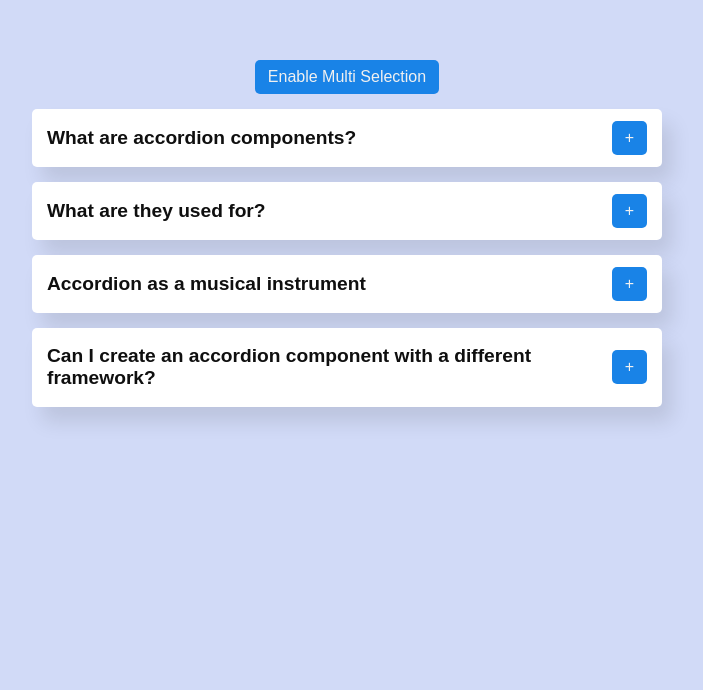
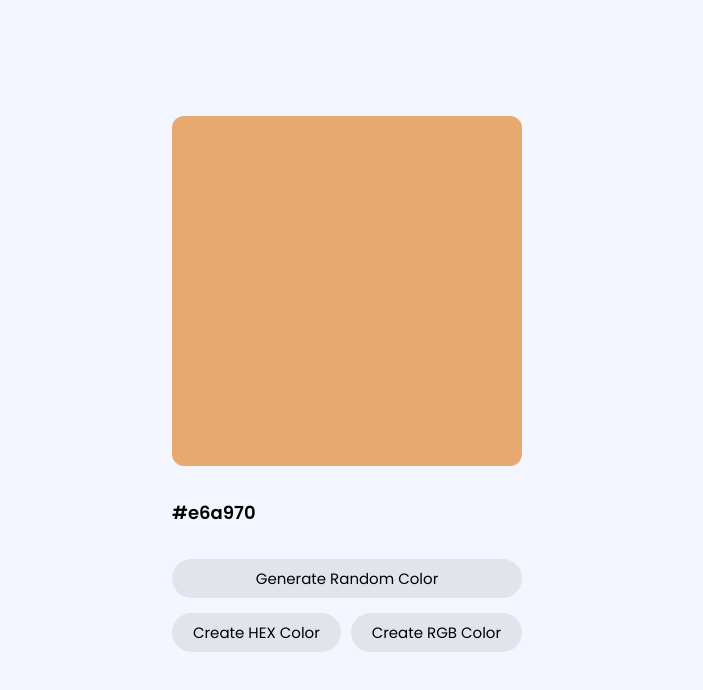
Before and after one commit to bipinkatuwal567/reactjs-projects, a React (Vite) app: page / in a window 1280 px wide. Shown: the top 690 px of the page, without its empty margins (293-996 px from the left). Built offline with nearby package versions, Linux system fonts and the light colour scheme.

Commit message:
completed RandomColorGenerator project

```diff
--- a/src/App.css
+++ b/src/App.css
@@ -1,5 +1,9 @@
+@import url('https://fonts.googleapis.com/css2?family=Poppins:ital,wght@0,100;0,200;0,300;0,400;0,500;0,600;0,700;0,800;0,900;1,100;1,200;1,300;1,400;1,500;1,600;1,700;1,800;1,900&display=swap');
+
 body{
-    background: #D1DAF7;
+    background: #f3f6ff;
+    font-family: 'Poppins', sans-serif;
+
 }
 
 .App{
--- a/src/App.jsx
+++ b/src/App.jsx
@@ -1,11 +1,13 @@
 import "./App.css";
 import React, { useState } from 'react'
-import Index from './components/accordion/Index'
+import Accordion from './components/accordion/Index'
+import RandomColorGenerator from "./components/RandomColorGenerator/Index";
 
 export default function App() {
   return (
     <div className='app'>
-      <Index />
+      {/* <Accordion /> */}
+      <RandomColorGenerator />
     </div>
   )
 }
--- /dev/null
+++ b/src/components/RandomColorGenerator/Index.jsx
@@ -0,0 +1,63 @@
+import React, { useState } from "react";
+import "./style.css";
+
+export default function RandomColorGenerator() {
+  const [resultColor, setResultColor] = useState("");
+  const [isHexColor, setIsHexColor] = useState(true);
+
+  function randomHexColorGenerator() {
+    let characters = "abcdef0123456789";
+
+    let result = "#";
+
+    for (let i = 0; i < 6; i++) {
+      result += characters.charAt(
+        Math.floor(Math.random() * characters.length)
+      );
+    }
+    setResultColor(result);
+    setIsHexColor(true);
+  }
+
+  function randomRgbColorGenerator() {
+    let result = "";
+
+    const r = Math.floor(Math.random() * 255 + 1);
+    const g = Math.floor(Math.random() * 255 + 1);
+    const b = Math.floor(Math.random() * 255 + 1);
+
+    result = `rgb(${r}, ${g}, ${b})`;
+    setResultColor(result);
+    setIsHexColor(false);
+  }
+
+  function hexColorHandle(){
+    setIsHexColor(true)
+    randomHexColorGenerator();
+  }
+
+  function rgbColorHandle(){
+    setIsHexColor(false)
+    randomRgbColorGenerator();
+  }
+
+  console.log(isHexColor);
+
+  return (
+    <div className="randomColor">
+      <div
+        className="box"
+        style={{ backgroundColor: `${resultColor ? resultColor : ""}` }}
+      ></div>
+      <p>{resultColor ? resultColor : `#e6a970`}</p>
+
+      <button onClick={() => isHexColor ? randomHexColorGenerator() : randomRgbColorGenerator()}>
+        Generate Random Color
+      </button>
+      <div className="buttons">
+        <button onClick={hexColorHandle}>Create HEX Color</button>
+        <button onClick={rgbColorHandle}>Create RGB Color</button>
+      </div>
+    </div>
+  );
+}
--- /dev/null
+++ b/src/components/RandomColorGenerator/style.css
@@ -0,0 +1,55 @@
+.randomColor{
+    width: 350px;
+    /* background-color: red; */
+    padding: 1rem 2rem;
+    margin: auto;
+    margin-top: 100px;
+
+    display: flex;
+    flex-direction: column;
+    gap: 15px;
+}
+
+p{
+    font-size: 18px;
+    color: #000;
+    font-weight: 600;
+}
+
+button{
+    font-family: 'poppins', sans-serif;
+    border: none;
+    padding: 8px 10px;
+    border-radius: 99px;
+    font-size: 15px;
+    background-color: #e2e4eb;
+
+    transition: all .1s;
+}
+
+button:hover{
+    background-color: #d6dbe3;
+}
+
+button:active{
+    background-color: #cbd0d8;
+}
+
+.box{
+    width: 100%;
+    height: 350px;
+    border-radius: 12px;
+    background-color: #e6a970;
+    margin: auto;
+}
+
+.buttons{
+    display: flex;
+    gap: 10px;
+    width: 100%;
+    justify-content: space-between;
+}
+
+.buttons button{
+    flex-grow: 1;
+}
--- a/src/components/accordion/Index.jsx
+++ b/src/components/accordion/Index.jsx
@@ -2,7 +2,7 @@ import React, { useState } from "react";
 import "./styles.css";
 import data from "./data";
 
-export default function Index() {
+export default function Accordion() {
   const [isShow, setIsShow] = useState(null);
   const [isEnableMultiSelection, setIsEnableMultiSelecttion] = useState(false);
   const [multi, setMulti] = useState([]);
@@ -21,7 +21,7 @@ export default function Index() {
         {isEnableMultiSelection ? "Disable Multi Selection" : "Enable Multi Selection"}
       </button>
       {data.map((el) => (
-        <Accordion
+        <AccordionComp
           heading={el.question}
           content={el.answer}
           key={el.id}
@@ -37,7 +37,7 @@ export default function Index() {
   );
 }
 
-function Accordion({ heading, content, isShow, setIsShow, id, multi, setMulti, isEnableMultiSelection }) {
+function AccordionComp({ heading, content, isShow, setIsShow, id, multi, setMulti, isEnableMultiSelection }) {
   function handleSingle(){
     setIsShow(id === isShow ? null : id)
   }
```
